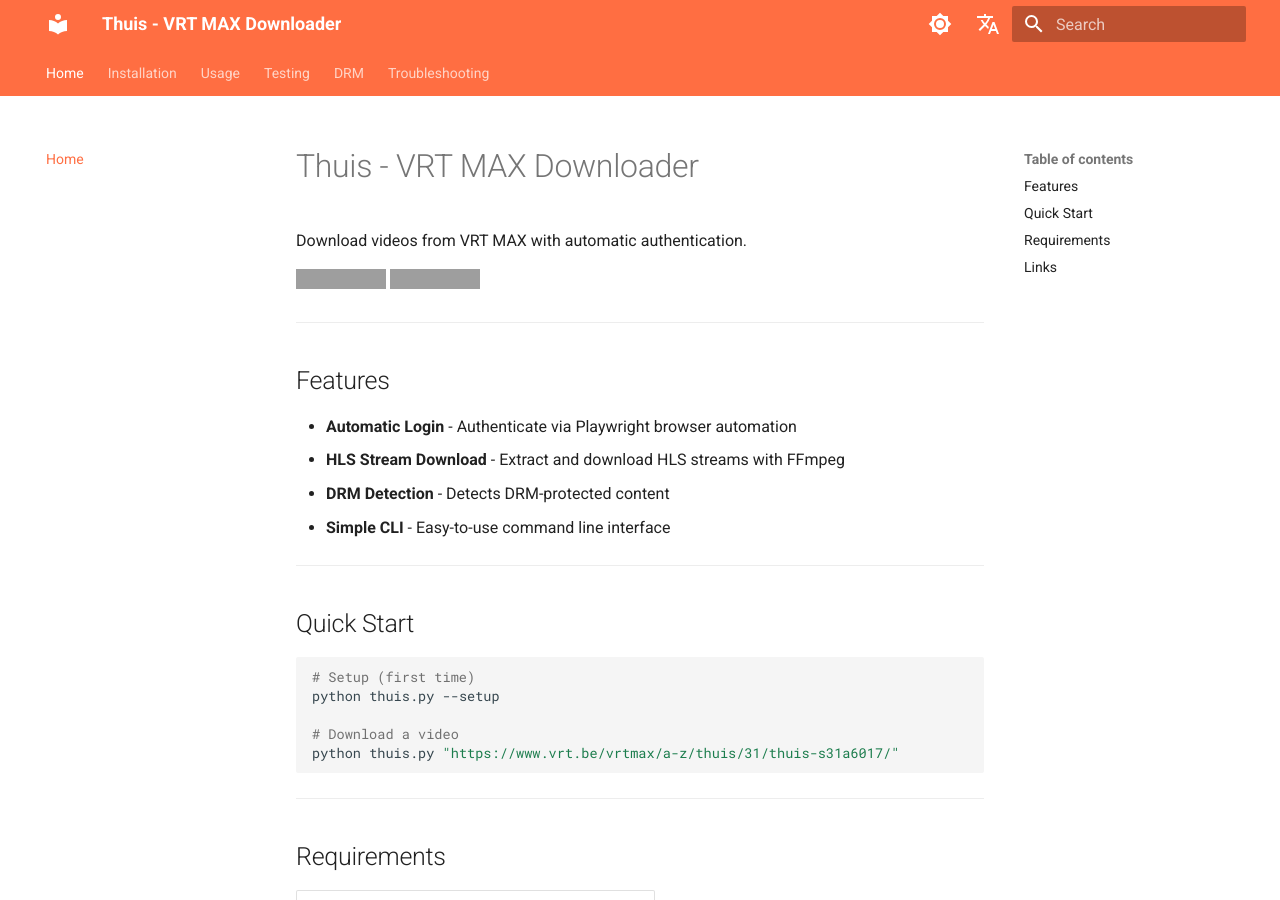
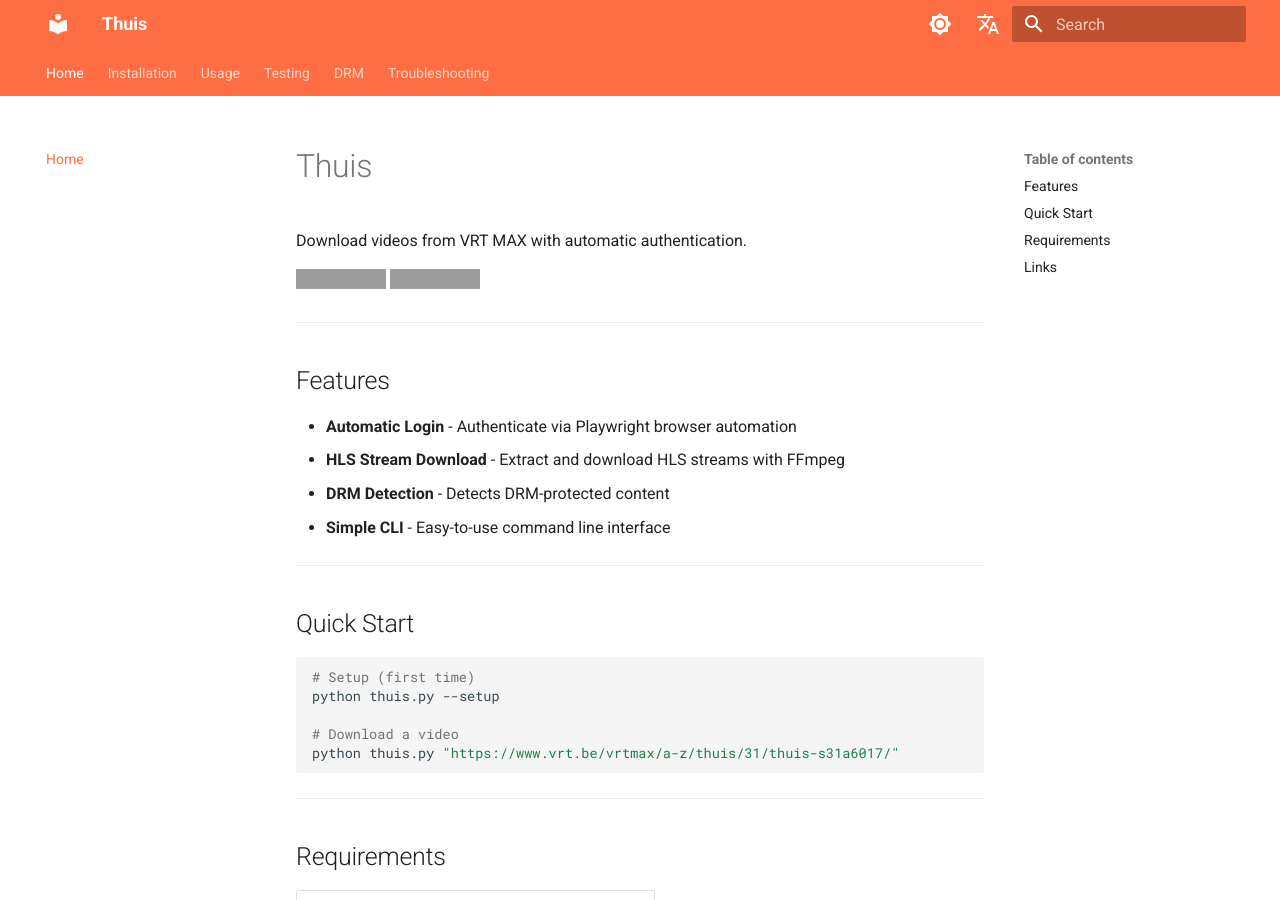
Before and after one commit to Aldo-f/thuis, an MkDocs documentation site: the page built from docs/index.md, in a window 1280 px wide and 900 px high. Built offline with MkDocs 1.6.1 and Material for MkDocs 9.7.7, drawn with Linux system fonts in a browser that asks for light colours; comment, search, counter and statistics services are not loaded; grey boxes are pictures that could not be loaded.

Commit message:
Simplify name to 'Thuis' across all files

```diff
--- a/docs/index.md
+++ b/docs/index.md
@@ -1,4 +1,4 @@
-# Thuis - VRT MAX Downloader
+# Thuis
 
 Download videos from VRT MAX with automatic authentication.
 
--- a/mkdocs.yml
+++ b/mkdocs.yml
@@ -1,4 +1,4 @@
-site_name: Thuis - VRT MAX Downloader
+site_name: Thuis
 site_url: https://aldo-f.github.io/thuis/
 site_description: Download videos from VRT MAX with automatic authentication
 
--- a/thuis.py
+++ b/thuis.py
@@ -1,6 +1,6 @@
 #!/usr/bin/env python3
 """
-Thuis - VRT MAX Downloader
+Thuis
 
 Download video's van VRT MAX met automatische authenticatie.
 
@@ -234,7 +234,7 @@
     load_dotenv()
 
     parser = argparse.ArgumentParser(
-        description="Thuis - VRT MAX Downloader",
+        description="Thuis",
         formatter_class=argparse.RawDescriptionHelpFormatter,
         epilog="""
 Voorbeelden:
```
Also changed, not shown: README.md (+1 -1 lines), README.nl.md (+1 -1 lines), docs/nl/index.md (+1 -1 lines).
